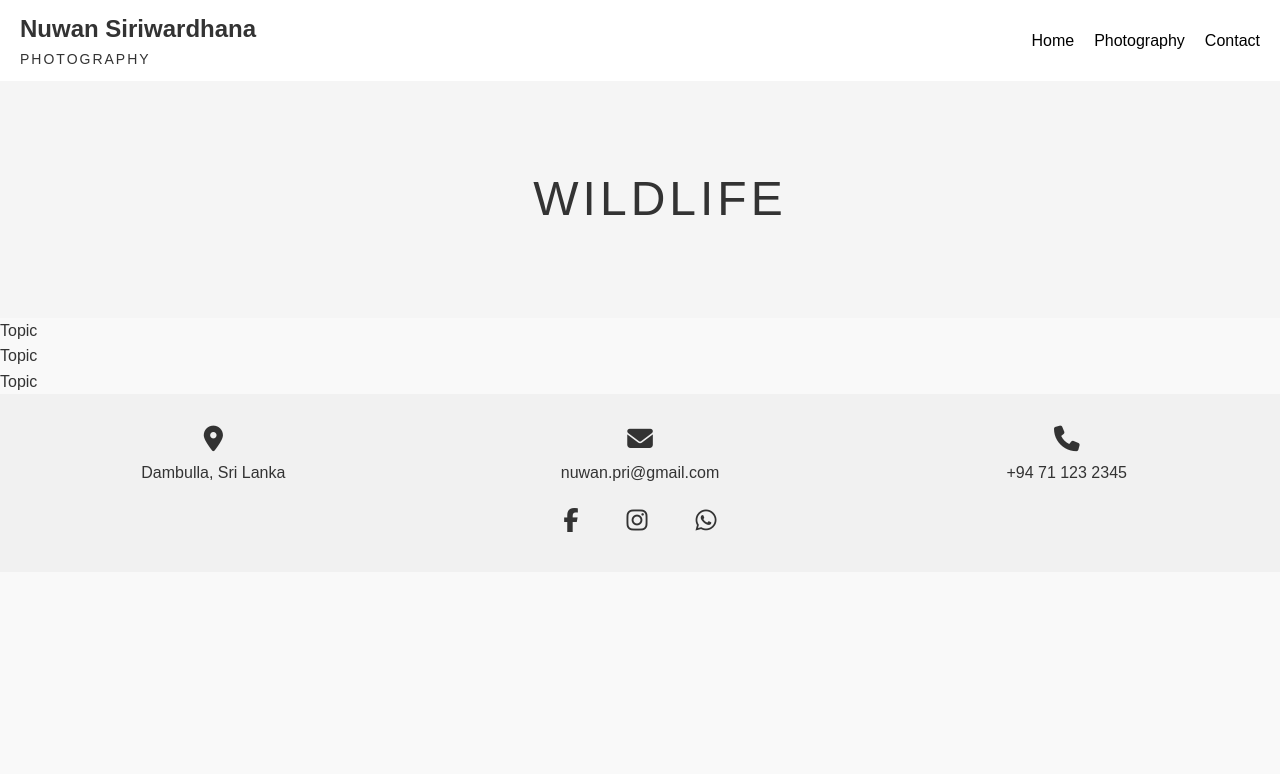
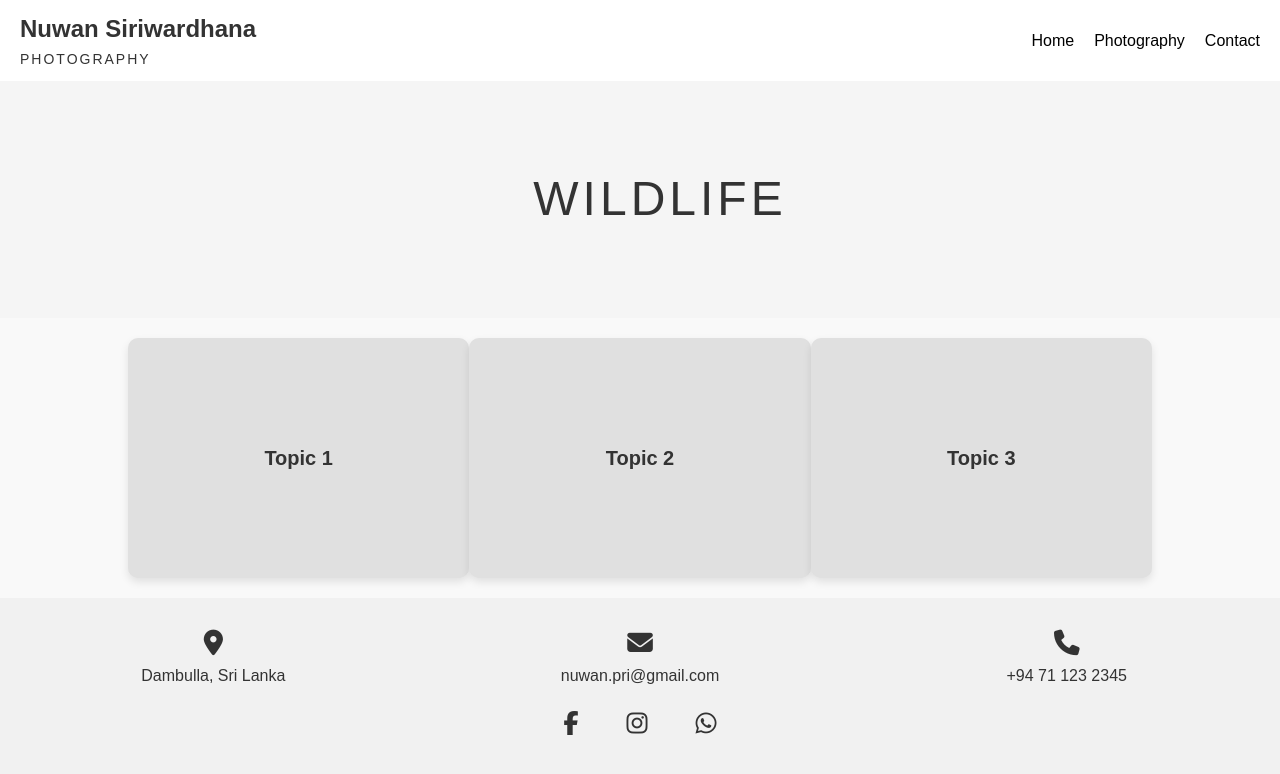
Before and after one commit to rankothnc/NSPhotography, a React (Create React App) app in the folder photography-portfolio/: page /wildlife in a window 1280 px wide. Shown: the top 774 px of the page. Built offline with nearby package versions, Linux system fonts and the light colour scheme; a small style sheet from the web is missing.

Commit message:
wildlife topic cards

```diff
--- a/photography-portfolio/src/assets/styles/Photography/wildlife.css
+++ b/photography-portfolio/src/assets/styles/Photography/wildlife.css
@@ -31,8 +31,10 @@
     justify-content: space-around;
     width: 80%;
     padding: 20px 0;
+    margin: 0 auto;
 }
 
+/* Card styles */
 .topic {
     width: 30%;
     height: 200px;
@@ -42,9 +44,23 @@
     justify-content: center;
     font-size: 24px;
     color: #555;
-    border-radius: 5px;
+    border-radius: 10px;
+    box-shadow: 0 4px 8px rgba(0, 0, 0, 0.1);
+    transition: transform 0.2s, box-shadow 0.2s;
+    text-align: center;
+    padding: 20px;
 }
 
+.topic:hover {
+    transform: translateY(-5px);
+    box-shadow: 0 8px 16px rgba(0, 0, 0, 0.2);
+}
+
+.topic h2 {
+    margin: 0;
+    font-size: 20px;
+    color: #333;
+}
 /* Responsive design */
 
 /* For tablets and smaller screens (max-width: 768px) */
@@ -75,6 +91,5 @@
     .topic {
         width: 100%;
         margin-bottom: 15px;
-        font-size: 20px;
     }
 }
--- a/photography-portfolio/src/components/Photography/Wildlife.js
+++ b/photography-portfolio/src/components/Photography/Wildlife.js
@@ -10,11 +10,17 @@ function Wildlife() {
       <div className='photography-header'>
         <h1>WILDLIFE</h1>
       </div>
-        <section>
-            <div>Topic</div>
-            <div>Topic</div>
-            <div>Topic</div>
-        </section>
+      <section className='topics-section'>
+      <div className='topic'>
+        <h2>Topic 1</h2>
+      </div>
+      <div className='topic'>
+        <h2>Topic 2</h2>
+      </div>
+      <div className='topic'>
+        <h2>Topic 3</h2>
+      </div>
+    </section>
         <Footer/>
     </div>
   )
```
